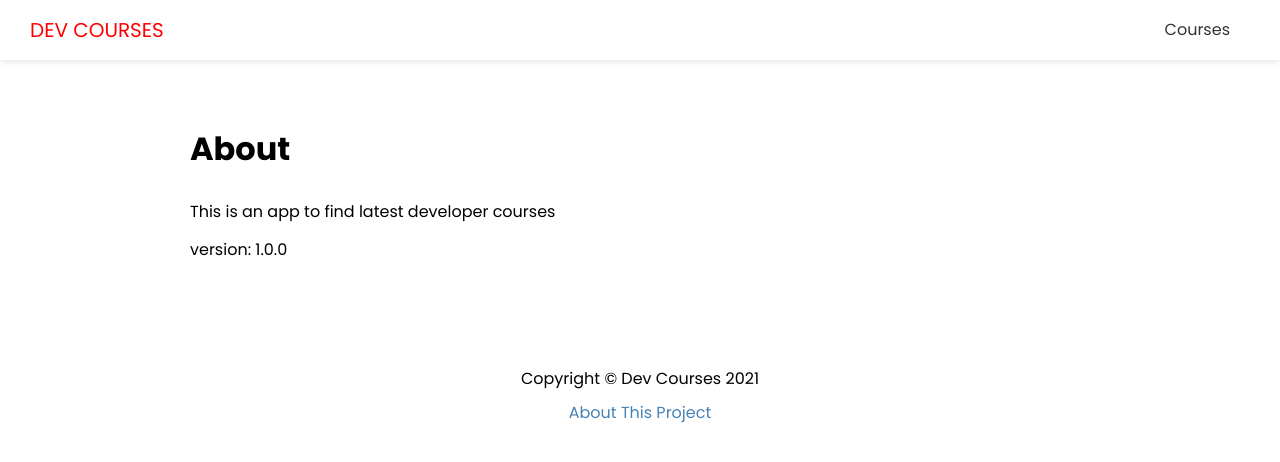
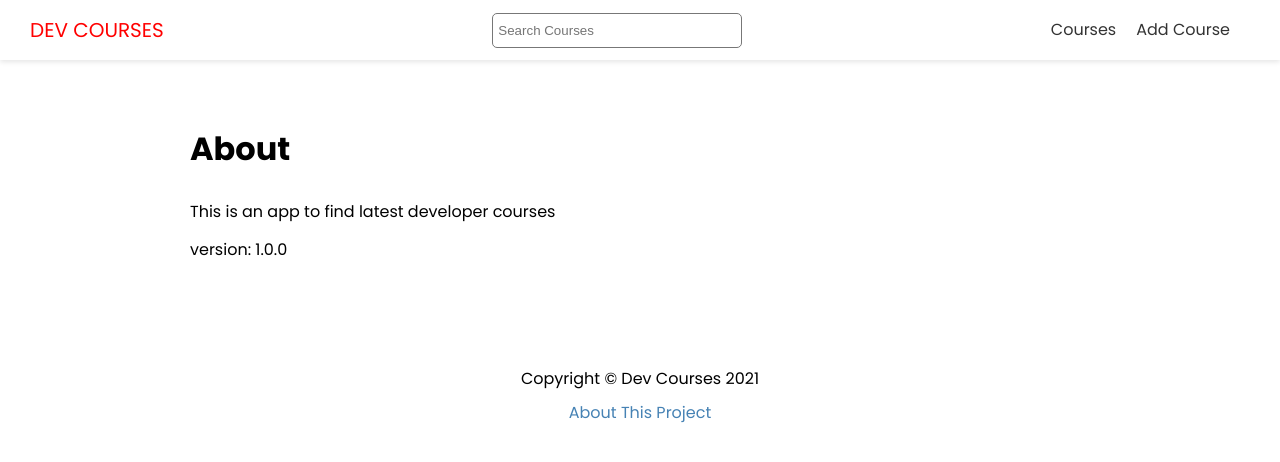
Before and after one commit to subinchaliyath/Dev-Courses, a Next.js app: page /about in a window 1280 px wide. Shown: the top 462 px of the page. Built offline with nearby package versions, Linux system fonts and the light colour scheme.

Commit message:
search functionality

```diff
--- a/components/Header.js
+++ b/components/Header.js
@@ -1,24 +1,31 @@
-import Link from 'next/link'
-import styles from '@/styles/Header.module.css'
+import Link from "next/link";
+import styles from "@/styles/Header.module.css";
+import Search from "./Search";
 
 export default function Header() {
   return (
     <header className={styles.header}>
       <div className={styles.logo}>
-        <Link href='/'>
+        <Link href="/">
           <a>Dev Courses</a>
         </Link>
       </div>
+      <Search />
 
       <nav>
         <ul>
           <li>
-            <Link href='/courses'>
+            <Link href="/courses">
               <a>Courses</a>
+            </Link>
+          </li>
+          <li>
+            <Link href="/courses/add">
+              <a>Add Course</a>
             </Link>
           </li>
         </ul>
       </nav>
     </header>
-  )
+  );
 }
--- /dev/null
+++ b/components/Search.js
@@ -0,0 +1,28 @@
+import { useState } from "react";
+import { useRouter } from "next/router";
+import styles from "@/styles/Search.module.css";
+
+export default function Search() {
+  const [term, setTerm] = useState("");
+
+  const router = useRouter();
+
+  const handleSubmit = (e) => {
+    e.preventDefault();
+    router.push(`/courses/search?term=${term}`);
+    setTerm("");
+  };
+
+  return (
+    <div className={styles.search}>
+      <form onSubmit={handleSubmit}>
+        <input
+          type="text"
+          value={term}
+          onChange={(e) => setTerm(e.target.value)}
+          placeholder="Search Courses"
+        />
+      </form>
+    </div>
+  );
+}
--- a/config/index.js
+++ b/config/index.js
@@ -1,2 +1,3 @@
 export const API_URL =
-  process.env.NEXT_PUBLIC_API_URL || 'http://localhost:1337'
+  process.env.NEXT_PUBLIC_API_URL || "http://localhost:1337";
+export const PER_PAGE = 2;
--- /dev/null
+++ b/styles/Search.module.css
@@ -0,0 +1,7 @@
+.search input {
+  width: 250px;
+  height: 35px;
+  padding: 5px;
+  border: 1px #777 solid;
+  border-radius: 5px;
+}
```
Also changed, not shown: pages/courses/[slug].js (+36 -21 lines).
